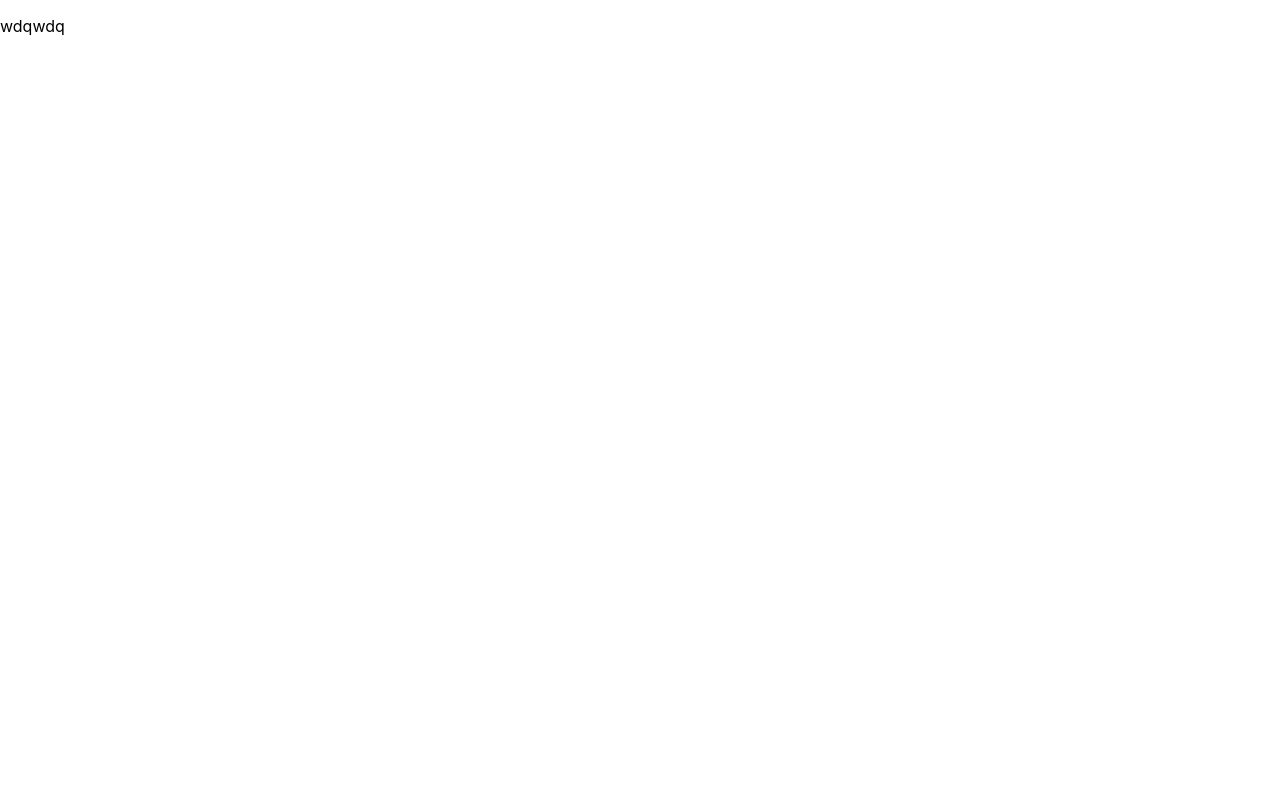
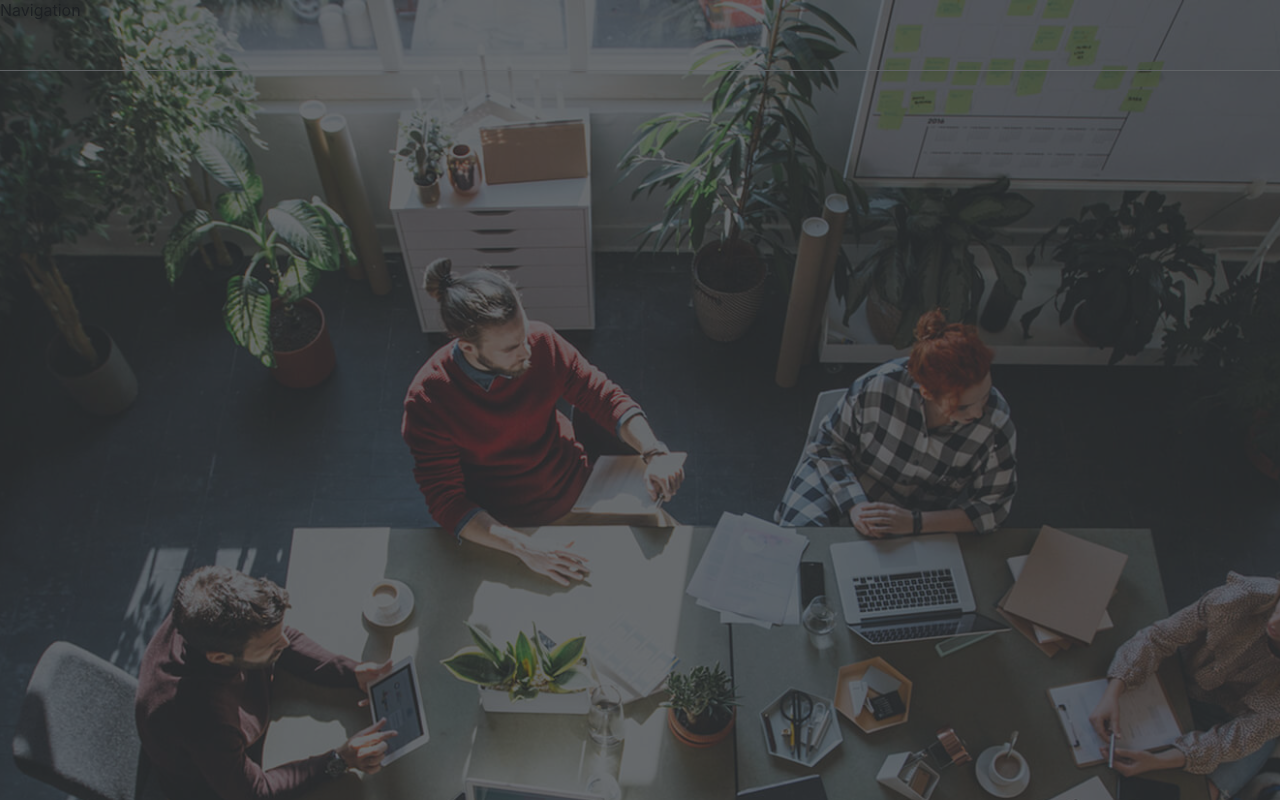
Before and after one commit to gabelashvili/university-front, a React (Create React App) app: page / in a window 1280 px wide. Shown: the top 800 px of the page. Built offline with nearby package versions, Linux system fonts and the light colour scheme.

Commit message:
add scroll module

```diff
--- a/package.json
+++ b/package.json
@@ -19,7 +19,7 @@
     "redux": "^4.0.5",
     "redux-saga": "^1.1.3",
     "reselect": "^4.0.0",
-    "styled": "^1.0.0",
+    "styled-components": "^5.2.3",
     "web-vitals": "^1.0.1"
   },
   "scripts": {
--- a/src/components/Header/NavBar/index.js
+++ /dev/null
@@ -1,5 +0,0 @@
-export const NavBar = () => (
-  <p>NavBar</p>
-);
-
-export default NavBar;
--- /dev/null
+++ b/src/components/Header/Navigation/index.js
@@ -0,0 +1,33 @@
+import styled, { keyframes, css } from 'styled-components';
+import { selectors as navScrollSelector } from 'modules/NavScroll';
+import { useSelector } from 'react-redux';
+
+const navigationAnimation = keyframes`
+  from {
+    transform: translateY(-1000%);
+  }
+
+  to {
+    transform: translateY(0%);
+  }
+`;
+
+export const Navigation = ({ navigationRef }) => {
+  const navScrollState = useSelector(navScrollSelector.selectScrollState);
+
+  const Nav = styled.nav`
+    width: 100%;
+    height: 70px;
+    background-color: ${(props) => (props.isScrolled && 'white')};
+    position: ${(props) => (props.isScrolled && 'fixed')};
+    animation: ${(props) => (props.isScrolled === true ? css`${navigationAnimation} 0.5s` : '')};
+    border-bottom: 1px solid #e0e0e0;
+    z-index: 1;
+    box-shadow: 0 0 12px 0 rgb(0 0 0 / 12%);
+  `;
+  return (
+    <Nav ref={navigationRef} isScrolled={navScrollState}>Navigation</Nav>
+  );
+};
+
+export default Navigation;
--- a/src/components/Header/index.js
+++ b/src/components/Header/index.js
@@ -1,7 +1,50 @@
-import React from 'react';
+import { useEffect, useRef } from 'react';
+import styled from 'styled-components';
+import headerBg from 'assets/headerBg.jpg';
+import Navigation from 'components/Header/Navigation';
+import { actions as navScrollActions } from 'modules/NavScroll';
+import { useDispatch } from 'react-redux';
 
-const Header = () => (
-  <p>wdqwdq</p>
-);
+const Div = styled.div`
+  background-image: url(${headerBg});
+  background-attachment: fixed;
+  background-size: 1936.84px 1288px;
+  background-position: 50% -281.292px;
+  height: 5000px;
+  position: relative;
+  &:after {
+    content: '';
+    background-color: rgba(42, 46, 50, 0.7);
+    position: absolute;
+    top: 0;
+    left:0;
+    width: 100%;
+    height: 100%;
+  }
+`;
+
+const Header = () => {
+  const dispatch = useDispatch();
+  const navigationRef = useRef();
+  const handleScroll = () => {
+    const navigationHeight = navigationRef.current.clientHeight;
+    if (window.pageYOffset >= navigationHeight / 2) {
+      dispatch(navScrollActions.setScrollState.request(true));
+    } else {
+      dispatch(navScrollActions.setScrollState.request(false));
+    }
+  };
+  useEffect(() => {
+    window.addEventListener('scroll', handleScroll);
+    return () => {
+      window.removeEventListener('scroll', handleScroll);
+    };
+  }, []);
+  return (
+    <Div>
+      <Navigation navigationRef={navigationRef} />
+    </Div>
+  );
+};
 
 export default Header;
--- /dev/null
+++ b/src/modules/NavScroll/actions/index.js
@@ -0,0 +1,10 @@
+import { constants } from 'modules/NavScroll';
+
+export const setScrollState = ({
+  request: (isScrolled) => ({
+    type: constants.HANDLE_SCROLL_REQUESTED,
+    payload: {
+      isScrolled,
+    },
+  }),
+});
--- /dev/null
+++ b/src/modules/NavScroll/constants/index.js
@@ -0,0 +1 @@
+export const HANDLE_SCROLL_REQUESTED = 'HANDLE_SCROLL_REQUESTED';
--- /dev/null
+++ b/src/modules/NavScroll/index.js
@@ -0,0 +1,14 @@
+import * as constants from 'modules/NavScroll/constants';
+import * as actions from 'modules/NavScroll/actions';
+import reducers from 'modules/NavScroll/reducers';
+import * as selectors from 'modules/NavScroll/selectors';
+
+const moduleName = 'NavScroll';
+
+export {
+  constants,
+  reducers,
+  moduleName,
+  actions,
+  selectors,
+};
--- /dev/null
+++ b/src/modules/NavScroll/reducers/index.js
@@ -0,0 +1,14 @@
+import { constants } from 'modules/NavScroll';
+
+const initialState = false;
+
+const navScroll = (state = initialState, action) => {
+  switch (action.type) {
+    case constants.HANDLE_SCROLL_REQUESTED:
+      return action.payload.isScrolled;
+    default:
+      return state;
+  }
+};
+
+export default navScroll;
--- /dev/null
+++ b/src/modules/NavScroll/selectors/index.js
@@ -0,0 +1,7 @@
+import { createSelector } from 'reselect';
+import { moduleName } from 'modules/NavScroll';
+
+export const selectScrollState = createSelector(
+  (state) => state[moduleName],
+  (data) => data,
+);
```
Also changed, not shown: src/assets/headerBg.jpg (renamed from src/assets/banner-home-02.jpg), 1 other file (tests, documents, lock files or other folders).
